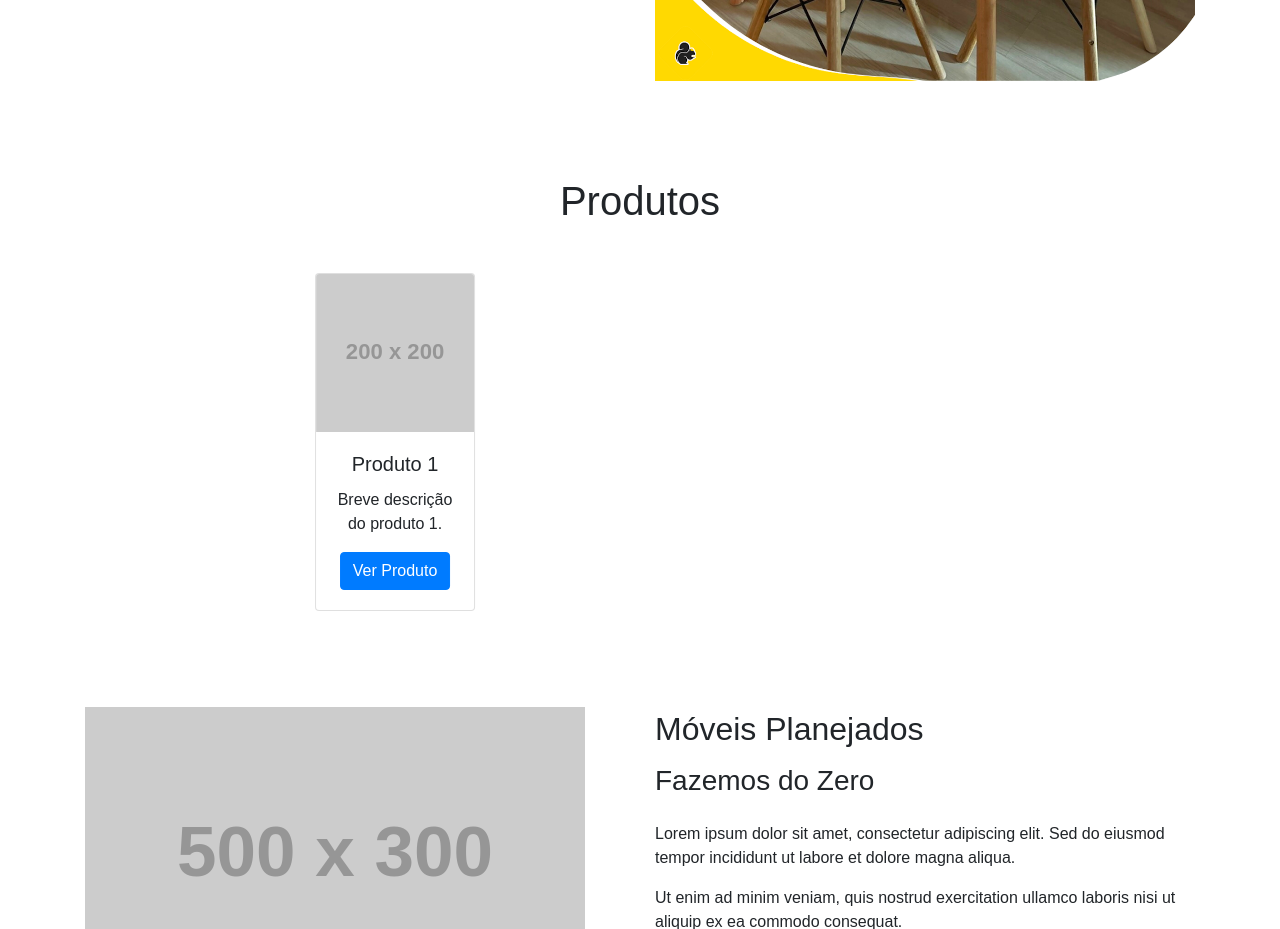
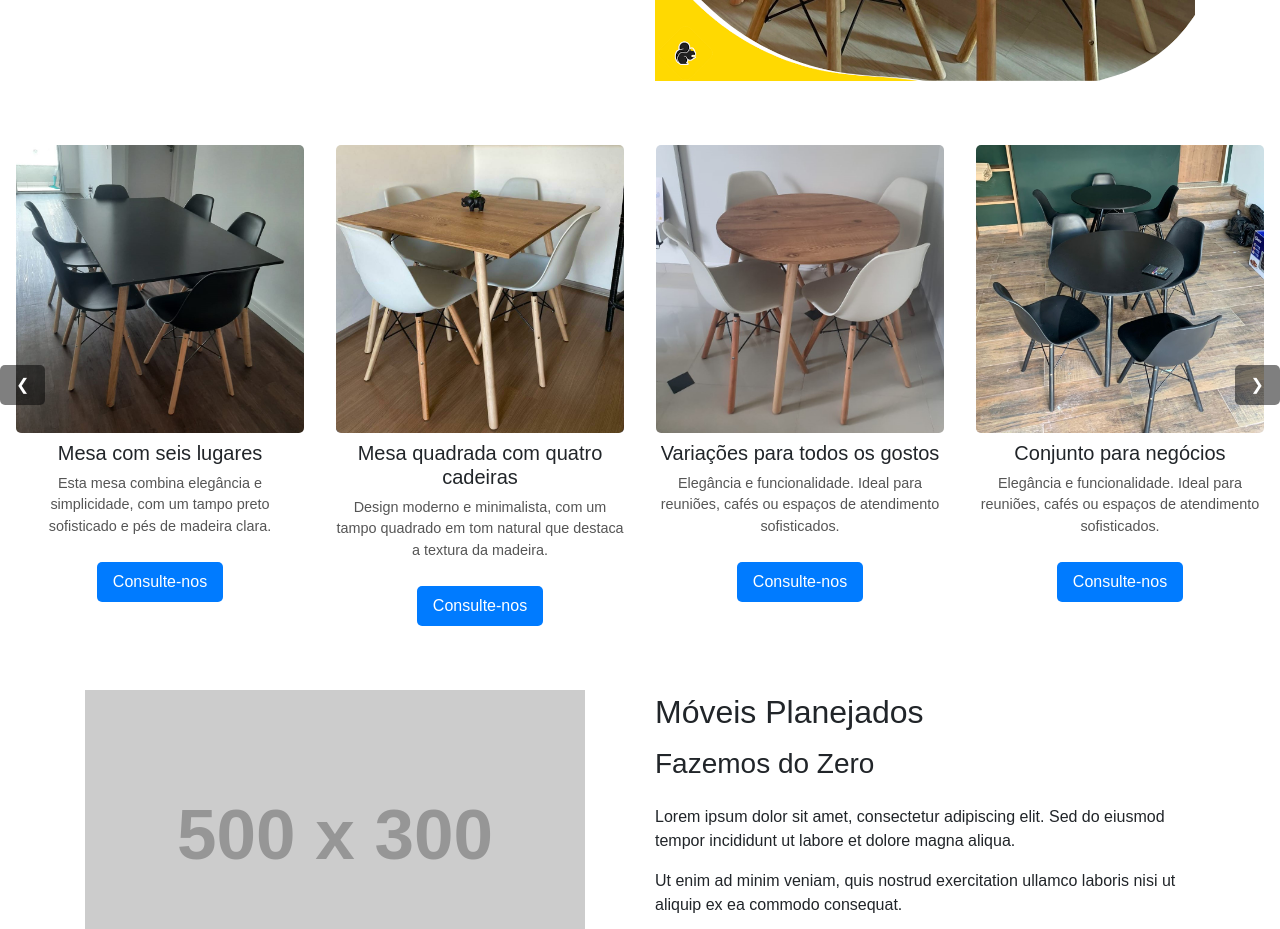
Before and after one commit to Allysson1/Sommerwoods, a plain HTML site: page index.html in a window 1280 px wide. Shown: the part 1040-1969 px from the top of the page. Drawn offline with nearby package versions, Linux system fonts and the light colour scheme; placeholder pictures from the web are drawn by us.

Commit message:
adiciona novo carrossel

```diff
--- a/index.html
+++ b/index.html
@@ -65,63 +65,41 @@
         </div>
     </aside>
 
-    <section class="container py-5">
-        <h1 class="text-center mb-5">Produtos</h1>
-        <div id="productCarousel" class="carousel slide" data-ride="carousel">
-            <div class="carousel-inner">
-                <div class="carousel-item active">
-                    <div class="row d-flex justify-content-center">
-                        <div class="col-12 col-md-6 col-lg-4 col-xl-2">
-                            <div class="card">
-                                <img src="https://via.placeholder.com/200x200" class="card-img-top" alt="Produto 1">
-                                <div class="card-body text-center">
-                                    <h5 class="card-title">Produto 1</h5>
-                                    <p class="card-text">Breve descrição do produto 1.</p>
-                                    <a href="#" class="btn btn-primary">Ver Produto</a>
-                                </div>
-                            </div>
-                        </div>
-                    </div>
-                </div>
-                <div class="carousel-item">
-                    <div class="row d-flex justify-content-center">
-                        <div class="col-12 col-md-6 col-lg-4 col-xl-2">
-                            <div class="card">
-                                <img src="https://via.placeholder.com/200x200" class="card-img-top" alt="Produto 2">
-                                <div class="card-body text-center">
-                                    <h5 class="card-title">Produto 2</h5>
-                                    <p class="card-text">Breve descrição do produto 2.</p>
-                                    <a href="#" class="btn btn-primary">Ver Produto</a>
-                                </div>
-                            </div>
-                        </div>
-                    </div>
-                </div>
-                <div class="carousel-item">
-                    <div class="row d-flex justify-content-center">
-                        <div class="col-12 col-md-6 col-lg-4 col-xl-2">
-                            <div class="card">
-                                <img src="https://via.placeholder.com/200x200" class="card-img-top" alt="Produto 3">
-                                <div class="card-body text-center">
-                                    <h5 class="card-title">Produto 3</h5>
-                                    <p class="card-text">Breve descrição do produto 3.</p>
-                                    <a href="#" class="btn btn-primary">Ver Produto</a>
-                                </div>
-                            </div>
-                        </div>
-                    </div>
-                </div>
+    <section class="carousel">
+        <div class="carousel-track">
+            <div class="carousel-card">
+                <img src="images/mesa.preta.jpg" alt="Mesa com seis lugares">
+                <h5>Mesa com seis lugares</h5>
+                <p>Esta mesa combina elegância e simplicidade, com um tampo preto sofisticado e pés de madeira clara.</p>
+                <a href="https://wa.me/5511972307530?text=Oi,%20podemos%20Conversar?%20Fiquei%20interessado(a)%20em%20um%20de%20seus%20produtos" target="_blank">Consulte-nos</a>
             </div>
-            <a class="carousel-control-prev" href="#productCarousel" role="button" data-slide="prev">
-                <span class="carousel-control-prev-icon" aria-hidden="true"></span>
-                <span class="sr-only">Anterior</span>
-            </a>
-            <a class="carousel-control-next" href="#productCarousel" role="button" data-slide="next">
-                <span class="carousel-control-next-icon" aria-hidden="true"></span>
-                <span class="sr-only">Próximo</span>
-            </a>
+            <div class="carousel-card">
+                <img src="images/mesa_madeira_quadrada.jpg" alt="Mesa quadrada com quatro cadeiras">
+                <h5>Mesa quadrada com quatro cadeiras</h5>
+                <p>Design moderno e minimalista, com um tampo quadrado em tom natural que destaca a textura da madeira.</p>
+                <a href="https://wa.me/5511972307530?text=Oi,%20podemos%20Conversar?%20Fiquei%20interessado(a)%20em%20um%20de%20seus%20produtos" target="_blank">Consulte-nos</a>
+            </div>
+            <div class="carousel-card">
+                <img src="images/variação_mesa_madeira.jpg" alt="Mesa redonda com quatro cadeiras">
+                <h5>Variações para todos os gostos</h5>
+                <p>Elegância e funcionalidade. Ideal para reuniões, cafés ou espaços de atendimento sofisticados.</p>
+                <a href="https://wa.me/5511972307530?text=Oi,%20podemos%20Conversar?%20Fiquei%20interessado(a)%20em%20um%20de%20seus%20produtos" target="_blank">Consulte-nos</a>
+            </div>
+            <div class="carousel-card">
+                <img src="images/mesa_negocio.jpg" alt="Conjunto para negócios">
+                <h5>Conjunto para negócios</h5>
+                <p>Elegância e funcionalidade. Ideal para reuniões, cafés ou espaços de atendimento sofisticados.</p>
+                <a href="https://wa.me/5511972307530?text=Oi,%20podemos%20Conversar?%20Fiquei%20interessado(a)%20em%20um%20de%20seus%20produtos" target="_blank">Consulte-nos</a>
+            </div>
+        </div>
+
+        <div class="carousel-buttons">
+            <button id="prevButton">&#10094;</button>
+            <button id="nextButton">&#10095;</button>
         </div>
     </section>
+
+
 
     <section class="container py-5">
         <div class="row align-items-center">
@@ -221,5 +199,6 @@
   <script src="https://code.jquery.com/jquery-3.5.1.slim.min.js"></script>
   <script src="https://cdn.jsdelivr.net/npm/@popperjs/core@1.16.1/dist/umd/popper.min.js"></script>
   <script src="https://stackpath.bootstrapcdn.com/bootstrap/4.5.2/js/bootstrap.min.js"></script>
+  <script src="js/carrossel.js"></script>
 </body>
 </html>
```
